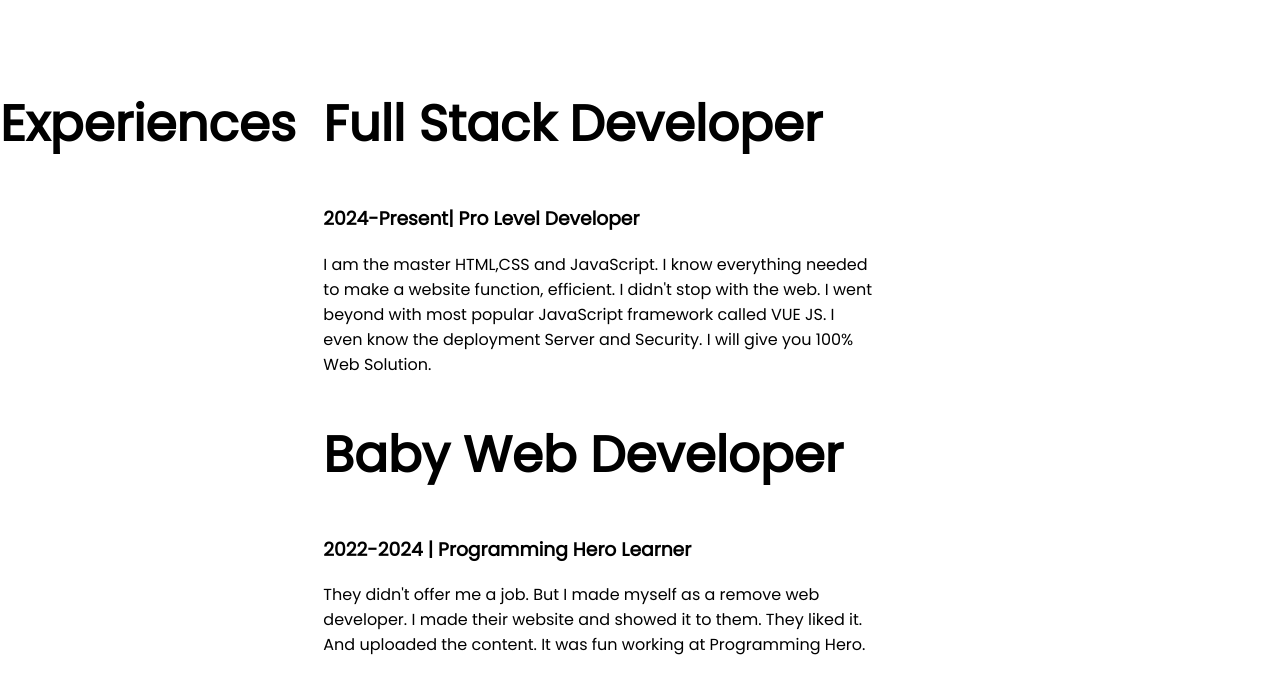
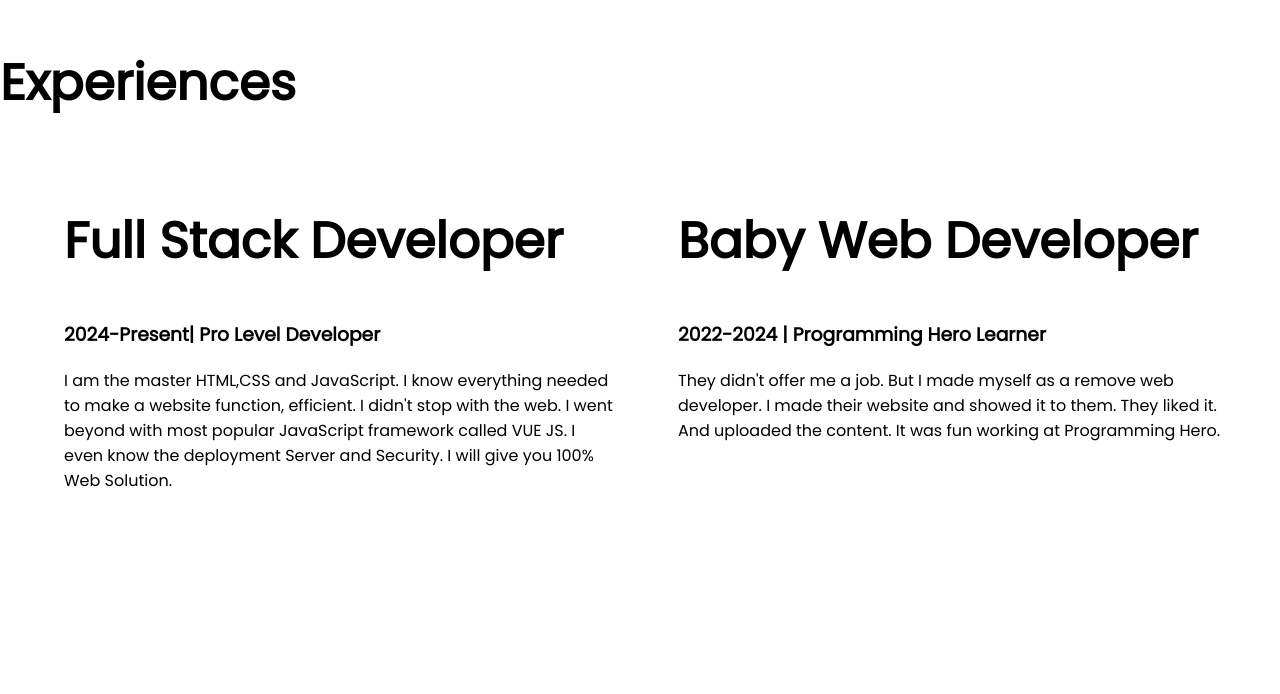
Before and after one commit to Kawsaralam1/developer-protfolio, a plain HTML site: page index.html in a window 1280 px wide. Shown: the part 1245-1939 px from the top of the page. After the commit the page ends 1904 px from the top, so only its background shows below. Drawn offline with Linux system fonts and the light colour scheme.

Commit message:
added experience area

```diff
--- a/index.html
+++ b/index.html
@@ -43,9 +43,9 @@
         </div>
     </section>
 
-    <section class="experience-area flexible-container">
+    <section class="experience-area">
         <h1>Experiences</h1>
-        <div>
+        <div class="flexible-container">
             <div class="half-width">
                 <h1> Full Stack Developer </h1>
                 <h3> 2024-Present| Pro Level Developer</h3>
```
